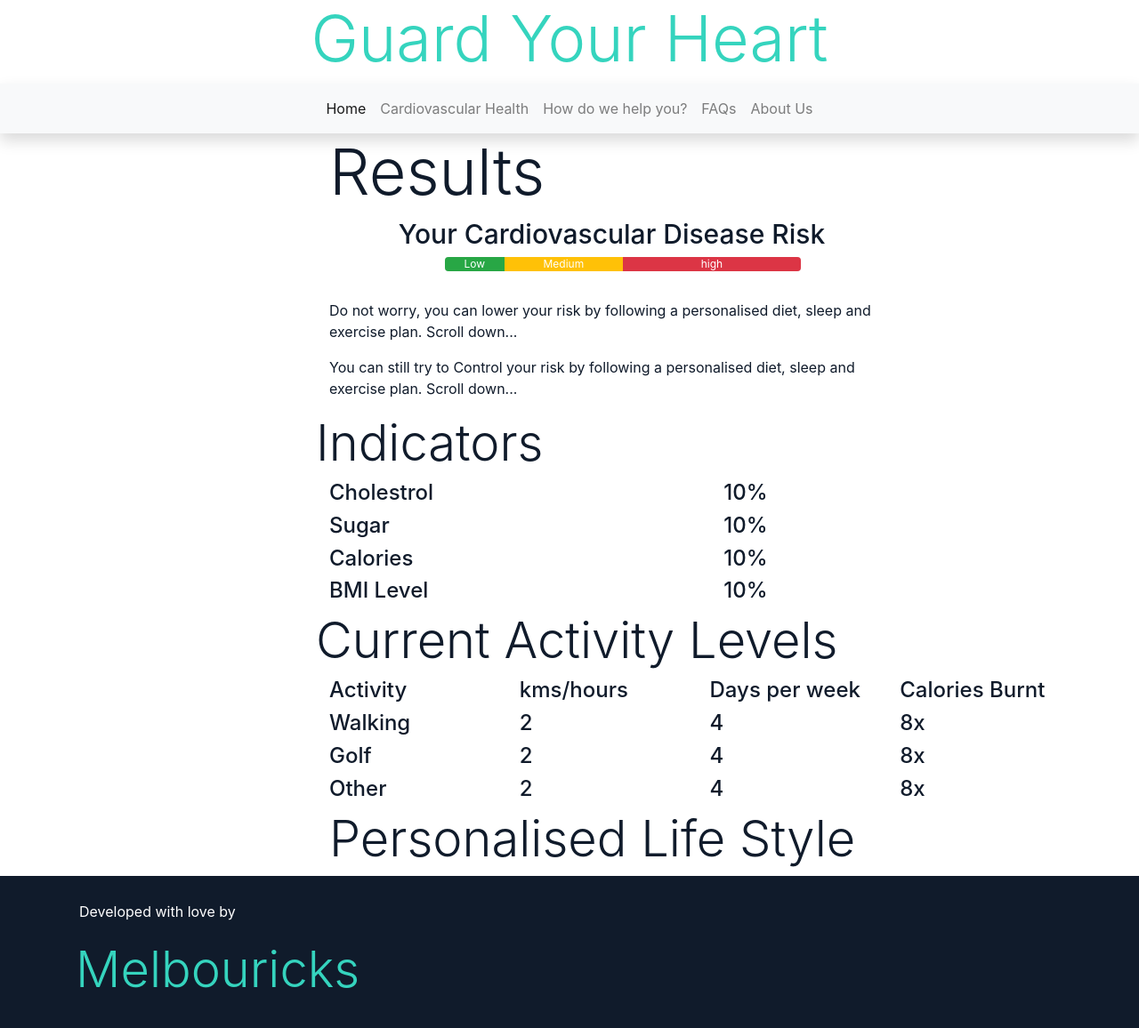
After one commit to Melbouricks/Guard-Your-Heart, a Flask app: page /results in a window 1280 px wide. The commit adds this page. Shown: the whole page at 89% size. Run offline with Flask 2, Linux system fonts and the light colour scheme; some libraries are stand-ins or nearby versions.

Commit message:
Deep's First commit

```diff
--- a/app.py
+++ b/app.py
@@ -10,5 +10,9 @@ def index():
 def assessment():
     return render_template("assessment.html")
 
+@app.route('/results')
+def results():
+    return render_template("results.html")
+
 if __name__ == "__main__":
     app.run(debug=True)
--- a/templates/assessment.html
+++ b/templates/assessment.html
@@ -1,6 +1,4 @@
-{% extends "layout.html" %}
-
-{% block content %}
+{% extends "layout.html" %} {% block content %}
 <div class="jumbotron jumbotron-fluid mb-0">
     <div class="container">
         <h1 class="display-1">Assess Your CVD Risk</h1>
--- a/templates/layout.html
+++ b/templates/layout.html
@@ -63,8 +63,7 @@
         </nav>
 
 
-        {% block content %}
-        {% endblock %}
+        {% block content %} {% endblock %}
 
 
     </div>
--- /dev/null
+++ b/templates/results.html
@@ -0,0 +1,119 @@
+{% extends "layout.html" %} {% block content %}
+<link rel="stylesheet" type="text/css" href="../static/css/results.css" />
+<div class="container">
+    <div class="row ">
+        <span class="col-sm-3 col-md-3 col-lg-3">
+        </span>
+        <div class="col theme-dark">
+            <div>
+                <!-- style="left: 380px; width: 310px; position: relative; pointer-events: none; top: 79px;" -->
+                <h3 class="display-3 theme-dark">Results</h3>
+            </div>
+            <div>
+                <!-- style="position: absolute; width: 789px; height: 144px; top: 230px; left: 580px;" -->
+                <h1 class="display-5 theme-dark" style="font-size: 30px; text-align: center;">
+                    <span style="font-size: 30px;"></span>Your Cardiovascular Disease Risk</span>
+                    <br>
+                </h1>
+            </div>
+            <div>
+                <div class="row" style="margin-left: 130px;">
+                    <div class='progress' style="width: 400px; text-align: center;">
+                        <div class="progress-bar bg-success" style="width:33.33%">
+                            Low
+                        </div>
+                        <div class="progress-bar bg-warning" style="width:66.66%">
+                            Medium
+                        </div>
+                        <div class="progress-bar bg-danger" style="width:100%">
+                            high
+                        </div>
+                    </div>
+                    <br>
+                    <br>
+                </div>
+
+                <div class="">
+                    <!-- style="width: 789px; position: absolute; min-height: 42px; pointer-events: none; left: 0px; top: 102px;" -->
+                    <p class="display-5 theme-dark">Do not worry, you can lower your risk by following a personalised diet, sleep and exercise plan. Scroll down...</p>
+                    <p class="display-5 theme-dark">You can still try to Control your risk by following a personalised diet, sleep and exercise plan. Scroll down...</p>
+                </div>
+            </div>
+        </div>
+        <span class="col-sm-2 col-md-2 col-lg-2">
+        </span>
+    </div>
+    <!-- Second Indicators -->
+    <div class="row">
+        <span class="col-sm-3 col-md-3 col-lg-3"></span>
+        <div class="col theme-dark">
+            <div class="row">
+                <h2 class="display-4 theme-dark">Indicators</h2>
+            </div>
+            <div class="row">
+                <span class="col"><h4 class="display-5 theme-dark">Cholestrol</h4></span>
+                <span class="col"><h4 class="display-5 theme-dark"></h4></span>
+                <span class="col"><h4 class="display-5 theme-dark">10%</h4></span>
+            </div>
+            <div class="row">
+                <span class="col"><h4 class="display-5 theme-dark">Sugar</h4></span>
+                <span class="col"><h4 class="display-5 theme-dark"></h4></span>
+                <span class="col"><h4 class="display-5 theme-dark">10%</h4></span>
+            </div>
+            <div class="row">
+                <span class="col"><h4 class="display-5 theme-dark">Calories</h4></span>
+                <span class="col"><h4 class="display-5 theme-dark"></h4></span>
+                <span class="col"><h4 class="display-5 theme-dark">10%</h4></span>
+            </div>
+            <div class="row">
+                <span class="col"><h4 class="display-5 theme-dark">BMI Level</h4></span>
+                <span class="col"><h4 class="display-5 theme-dark"></h4></span>
+                <span class="col"><h4 class="display-5 theme-dark">10%</h4></span>
+            </div>
+        </div>
+        <span class="col-sm-2 col-md-2 col-lg-2"></span>
+    </div>
+
+    <div class="row">
+        <span class="col-sm-3 col-md-3 col-lg-3"></span>
+        <div class="col theme-dark">
+            <div class="row">
+                <h2 class="display-4 theme-dark">Current Activity Levels</h2>
+            </div>
+            <div class="row">
+                <span class="col"><h4 class="display-5 theme-dark">Activity</h4></span>
+                <span class="col"><h4 class="display-5 theme-dark">kms/hours</h4></span>
+                <span class="col"><h4 class="display-5 theme-dark">Days per week</h4></span>
+                <span class="col"><h4 class="display-5 theme-dark">Calories Burnt</h4></span>
+            </div>
+            <div class="row">
+                <span class="col"><h4 class="display-5 theme-dark">Walking</h4></span>
+                <span class="col"><h4 class="display-5 theme-dark">2</h4></span>
+                <span class="col"><h4 class="display-5 theme-dark">4</h4></span>
+                <span class="col"><h4 class="display-5 theme-dark">8x</h4></span>
+            </div>
+            <div class="row">
+                <span class="col"><h4 class="display-5 theme-dark">Golf</h4></span>
+                <span class="col"><h4 class="display-5 theme-dark">2</h4></span>
+                <span class="col"><h4 class="display-5 theme-dark">4</h4></span>
+                <span class="col"><h4 class="display-5 theme-dark">8x</h4></span>
+            </div>
+            <div class="row">
+                <span class="col"><h4 class="display-5 theme-dark">Other</h4></span>
+                <span class="col"><h4 class="display-5 theme-dark">2</h4></span>
+                <span class="col"><h4 class="display-5 theme-dark">4</h4></span>
+                <span class="col"><h4 class="display-5 theme-dark">8x</h4></span>
+            </div>
+        </div>
+    </div>
+    <div class="row">
+        <span class="col-sm-3 col-md-3 col-lg-3">
+    </span>
+        <div class="col theme-dark">
+            <h3 class="display-4 theme-dark">Personalised Life Style</h3>
+        </div>
+        <span class="col-sm-2 col-md-2 col-lg-2">
+    </span>
+    </div>
+</div>
+{% endblock content %}
```
Also changed, not shown: templates/index.html (+4 -9 lines).
